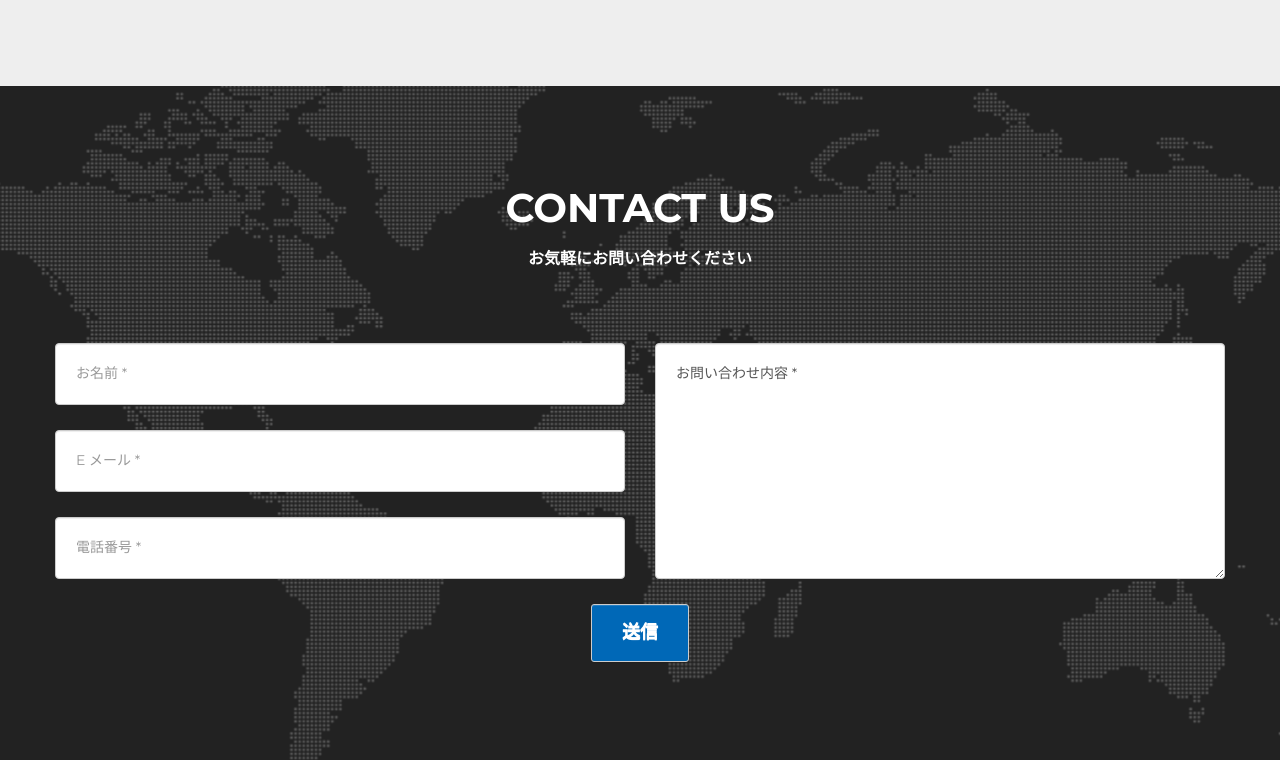
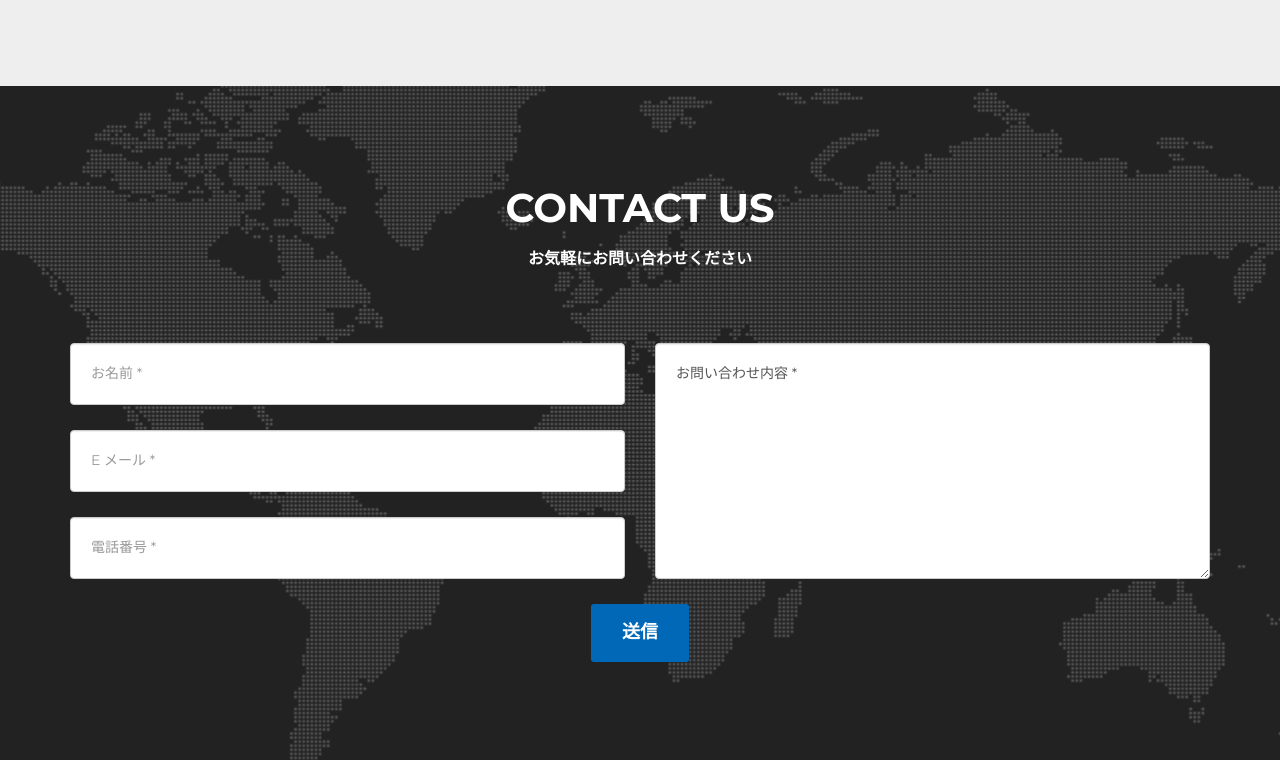
Before and after one commit to zd2C17/projecttest, a website: page html/index.html in a window 1280 px wide. Shown: the part 1874-2634 px from the top of the page. Drawn offline with nearby package versions, Linux system fonts and the light colour scheme; grey boxes are pictures that could not be loaded; files whose address does not match are found by name.

Commit message:
mod_contact

```diff
--- a/html/index.html
+++ b/html/index.html
@@ -125,8 +125,8 @@
                     <h3 class="section-subheading text-muted">楽しい旅のご提案は私たちにおまかせください</h3>
                 </div>
             </div>
+            <div class="row">
                 <!-- staff_a -->
-            <div class="row">
                 <div class="col-md-4">
                     <img src="images/staff_a.jpg" alt="渋谷坂　沙由里" class="img-responsive img-circle img-thumbnail">
                     <h4>渋谷坂　沙由里</h4>
@@ -223,7 +223,11 @@
                     </ul>
                 </div>
             </div>
+            <div class="row">
+                <div class="col-md-12">
                     <p class="large text-muted">お客様の温かい笑顔にお会いできる喜びが私たちのパワーの源です。今後も常にお客様の立場に立った、お客様の笑顔であふれる旅行代理店を目指していきたいと思います。</p>
+                </div>
+            </div>
         </div>
     </section>
     <!-- contact Section -->
@@ -234,29 +238,33 @@
                     <h2 class="section-heading">CONTACT US</h2>
                     <h3 class="section-subheading text-muted">お気軽にお問い合わせください</h3>
                 </div>
+            </div>
             <!-- form 挿入 -->
             <form>
                 <div class="row">
                     <div class="col-md-6">
                         <div class="form-group">
-                                <input type="email" class="form-control" placeholder="お名前 *" required>
+                            <input type="text" class="form-control" placeholder="お名前 *" required>
                         </div>
                         <div class="form-group">
                             <input type="email" class="form-control" placeholder="E メール *" required>
                         </div>
                         <div class="form-group">
-                                <input type="phone" class="form-control" placeholder="電話番号 *" required>
+                            <input type="tel" class="form-control" placeholder="電話番号 *" required>
                         </div>
                     </div>
                     <div class="col-md-6">
                         <div class="form-group">
-                                <textarea class="form-control" required>お問い合わせ内容 *</textarea>
+                            <textarea class="form-control" equired>お問い合わせ内容 *</textarea>
                         </div>
                     </div>
                 </div>
-                    <button type="submit" class="btn btn-default btn-xl">送信</button>
+                <div class="row">
+                    <div class="col-md-12">
+                        <button type="submit" class="btn btn-xl">送信</button>
+                    </div>
+                </div>
             </form>
-            </div>
         </div>
     </section>
     <!-- map -->
```
Also changed, not shown: assets/index.html (+14 -6 lines). Lines whose indentation alone changed are shown as unchanged.
